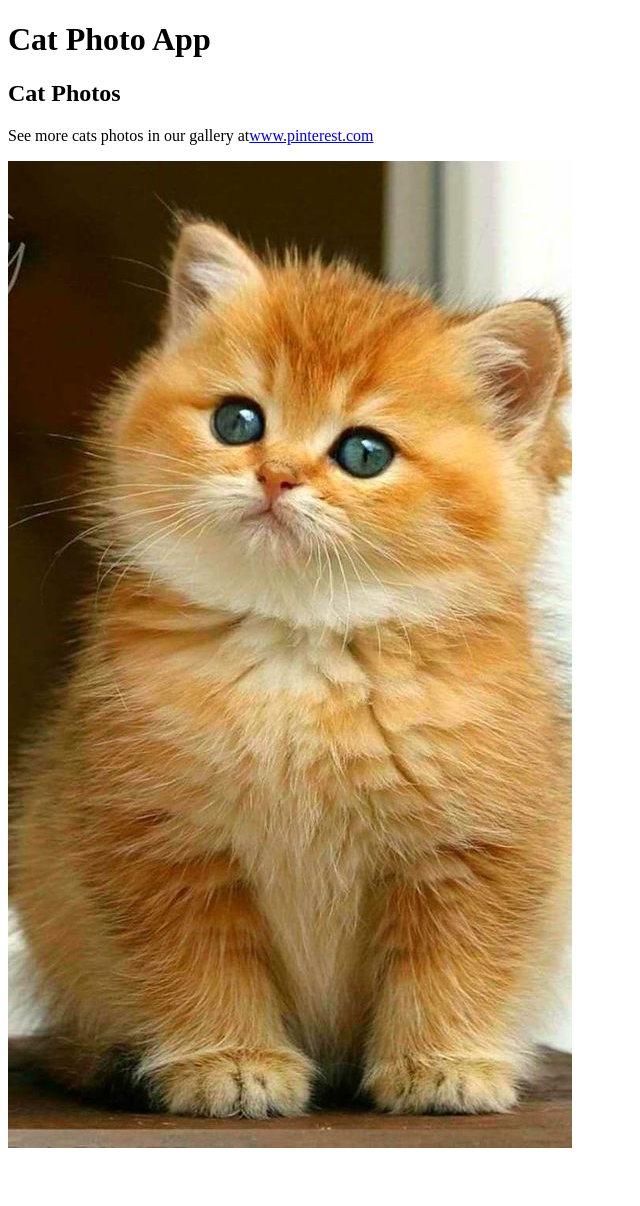
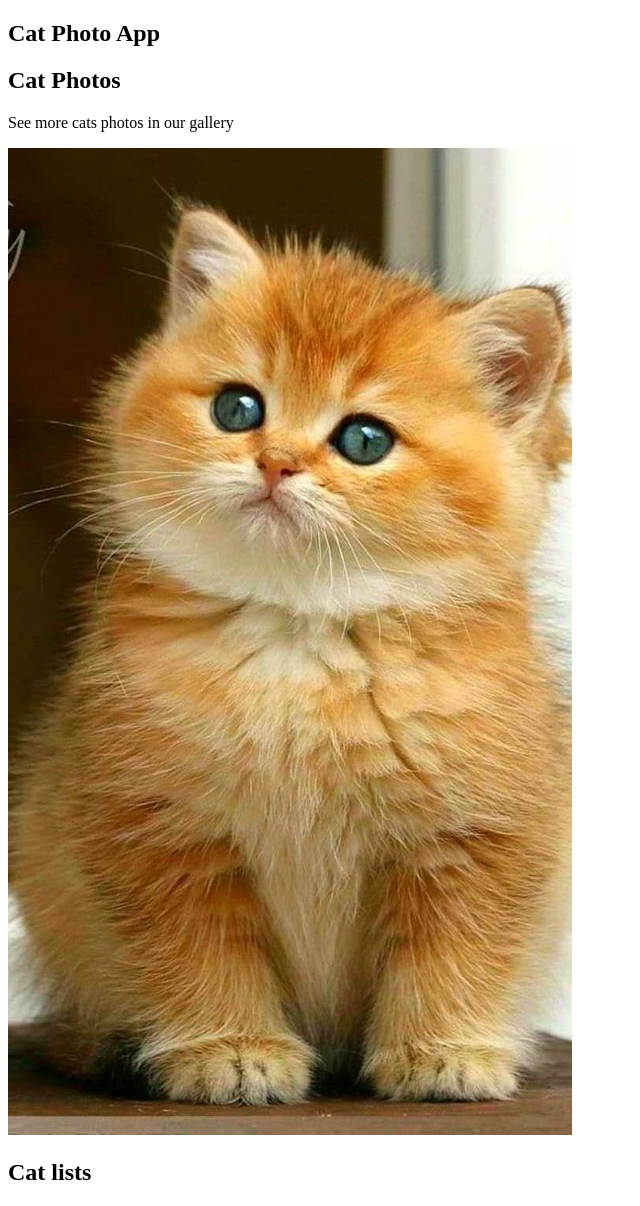
Before and after one commit to Pranish6145/Responsive-Website-Design, a plain HTML site: page index.html in a window 1280 px wide. Shown: the whole page, without its empty margins (0-640 px from the left). Before the commit the page ends 1160 px from the top, so only its background shows below. Drawn offline with Linux system fonts and the light colour scheme.

Commit message:
Section added for seperation of different types of content inside the webpage

```diff
--- a/index.html
+++ b/index.html
@@ -3,10 +3,18 @@
 <html>
     <body>
         <main>
-          <h1>Cat Photo App</h1>
-          <h2>Cat Photos</h2>
-          <p>See more cats photos in our gallery at<a href="https://www.pinterest.com/search/pins/?q=cats&rs=typed" target="_blank">www.pinterest.com</a> </p> <!--This is the comment-->
-          <img src="photo.jpg" alt= "The cat lying on its back ">
+            <section>
+              <h1>Cat Photo App</h1>
+              <h2>Cat Photos</h2>
+              <p>See more cats photos in our gallery  </p> <!--This is the comment-->
+              <a href="https://www.pinterest.com/search/pins/?q=cats&rs=typed" target="_blank">
+              <img src="photo.jpg" alt= "The cat lying on its back ">
+              </a>
+            </section>
+            <section>
+                <h2>Cat lists</h2>
+            </section>
+
          </main>
     </body>
 </html>
```
